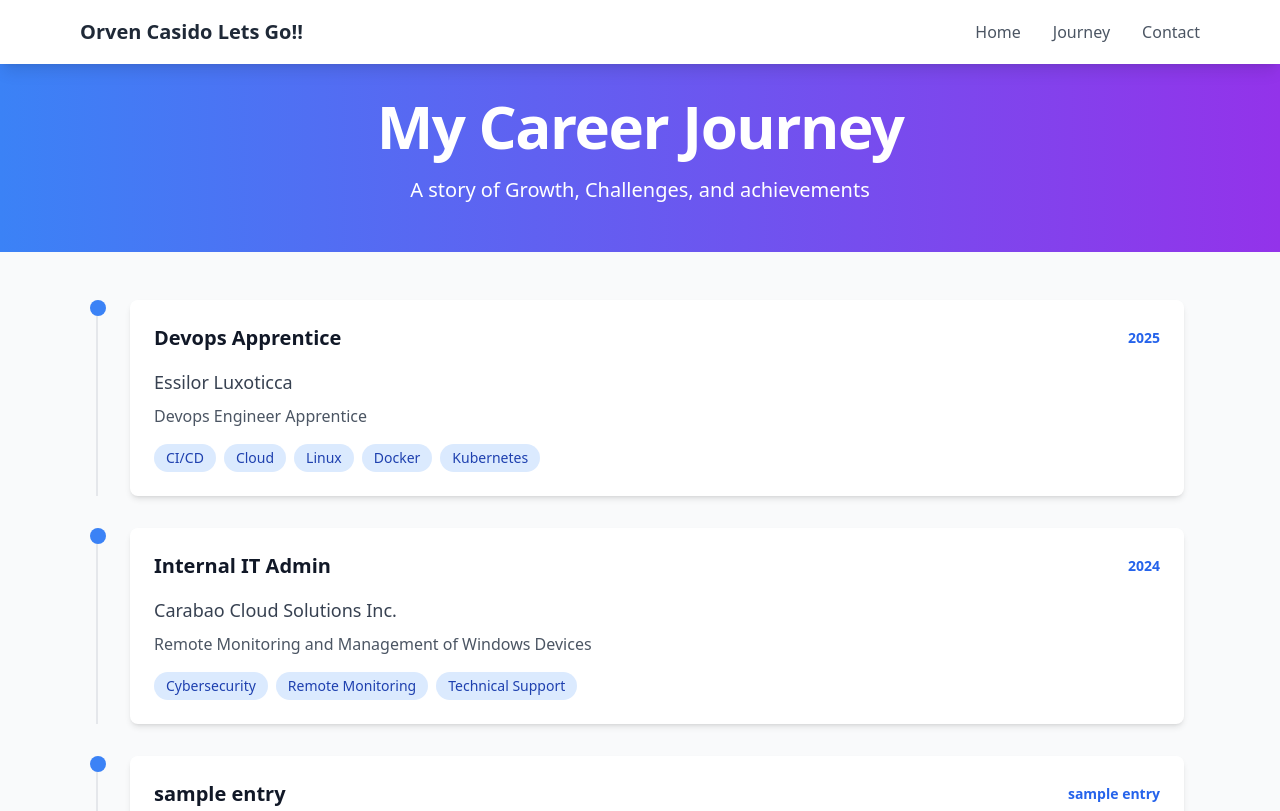
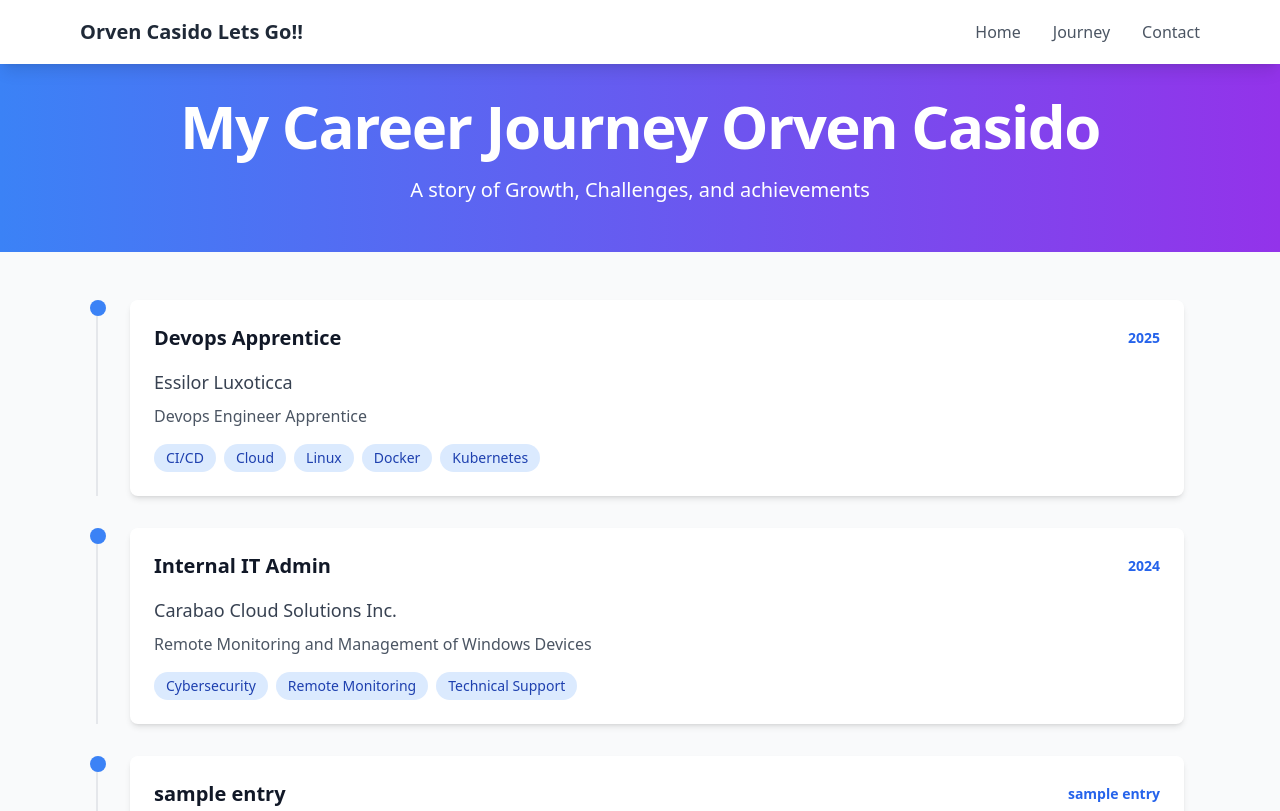
Before and after one commit to orvencasido/blog-post, a plain HTML site: page index.html in a window 1280 px wide. Shown: the top 811 px of the page. Drawn offline with nearby package versions, Linux system fonts and the light colour scheme.

Commit message:
cicd try 5

```diff
--- a/index.html
+++ b/index.html
@@ -27,7 +27,7 @@
         <div class="max-w-6xl mx-auto px-4 sm:px-6 lg:px-8">
             <div class="text-center">
                 <h1 class="text-4xl tracking-tight font-extrabold text-white sm:text-5xl md:text-6xl">
-                    My Career Journey
+                    My Career Journey Orven Casido
                 </h1>
                 <p class="mt-3 max-w-md mx-auto text-base text-white sm:text-lg md:mt-5 md:text-xl md:max-w-3xl">
                     A story of Growth, Challenges, and achievements
```
